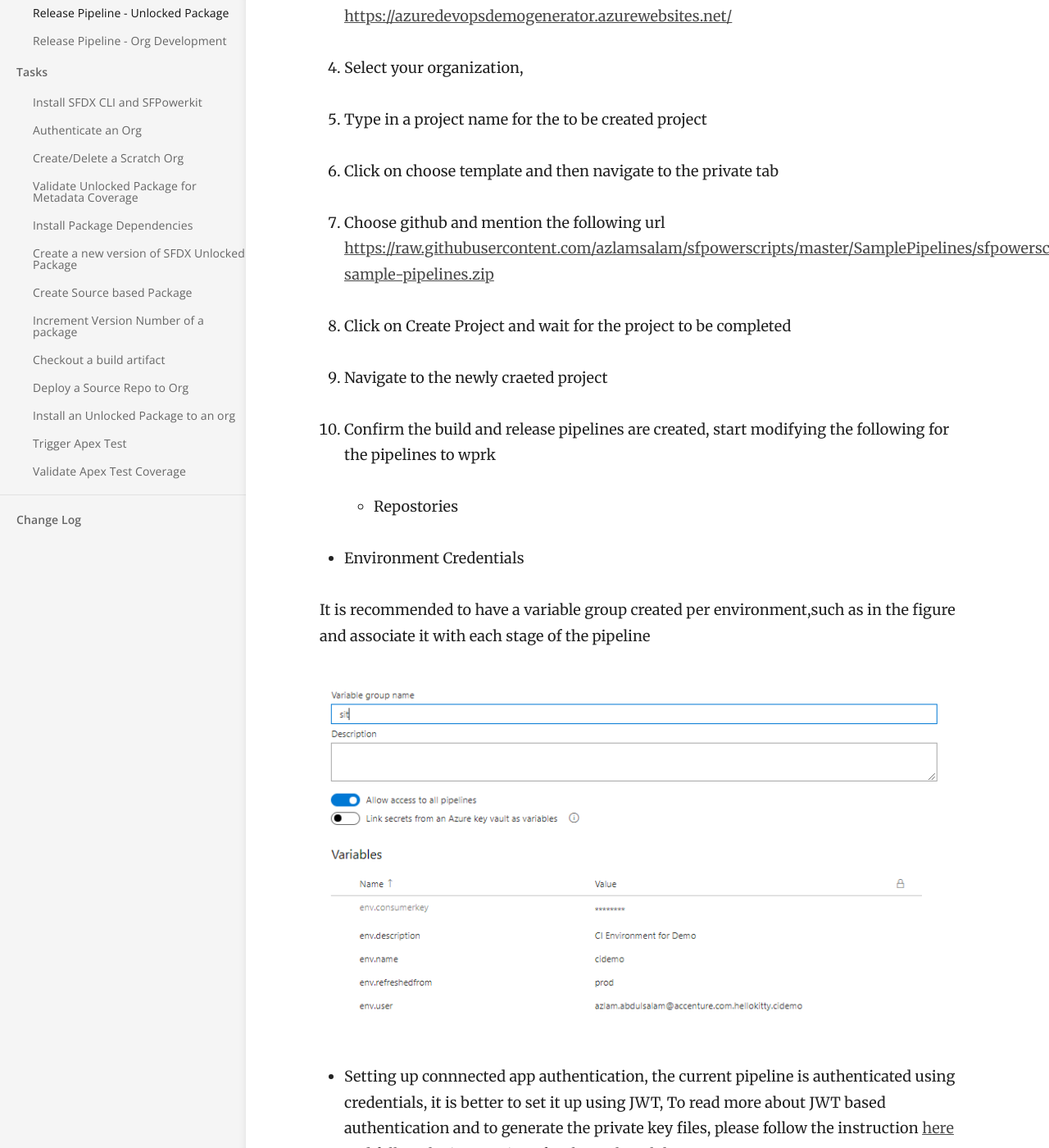
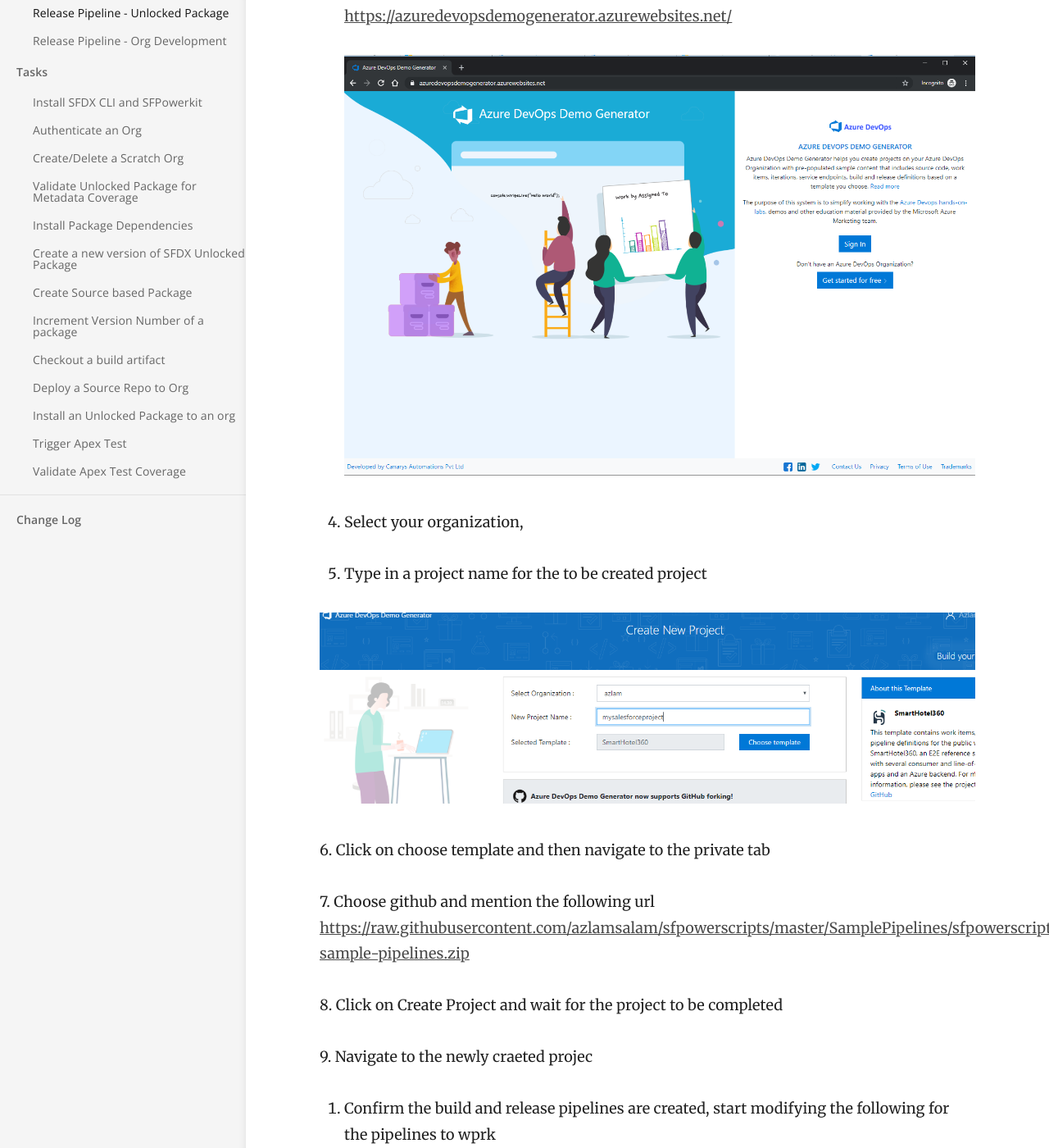
Before and after one commit to nbatterham/sfpowerscripts-doc, a Jekyll site: the page built from _docs/GettingStarted/Gettign Started.md, in a window 1280 px wide and 1400 px high, scrolled down 440 px. Shown: the whole window at 82% size. Built offline with Jekyll 4.4.1, drawn with Linux system fonts in a browser that asks for light colours.

Commit message:
Updated '_docs/GettingStarted/Gettign Started.md' via CloudCannon

```diff
--- a/_docs/GettingStarted/Gettign Started.md
+++ b/_docs/GettingStarted/Gettign Started.md
@@ -8,29 +8,32 @@ Here is how to get started with SFPowerscripts the easiest way utilizing
 
 1. Sign into your Azure Pipelines Account. If you are not an Azure Pipelines customer, it is quite easy to get one going. Follow the links [here](https://azure.microsoft.com/en-au/services/devops/)
 
-2. Install  the sfpowerscripts extension into your Azure Pipelines org from [here](https://marketplace.visualstudio.com/items?itemName=AzlamSalam.sfpowerscripts)
+2. Install the sfpowerscripts extension into your Azure Pipelines org from [here](https://marketplace.visualstudio.com/items?itemName=AzlamSalam.sfpowerscripts)
 
-3. Navigate to Azure Devops Demo Generator  at [https://azuredevopsdemogenerator.azurewebsites.net/](https://azuredevopsdemogenerator.azurewebsites.net/)
+3. Navigate to Azure Devops Demo Generator at [https://azuredevopsdemogenerator.azurewebsites.net/](https://azuredevopsdemogenerator.azurewebsites.net/)<br><br>![](/images/Azure Devops Demo generator.png){: width="1443" height="962"}
 
 4. Select your organization,
 
 5. Type in a project name for the to be created project
 
-6. Click on choose template and then navigate to the private tab
+![](/images/create new project.png){: width="1323" height="386"}
 
-7.  Choose github and mention the following url [https://raw.githubusercontent.com/azlamsalam/sfpowerscripts/master/SamplePipelines/sfpowerscripts-sample-pipelines.zip](https://raw.githubusercontent.com/azlamsalam/sfpowerscripts/master/SamplePipelines/sfpowerscripts-sample-pipelines.zip)
+6\. Click on choose template and then navigate to the private tab
 
-8.  Click on Create Project and wait for the project to be completed
+7\. Choose github and mention the following url [https://raw.githubusercontent.com/azlamsalam/sfpowerscripts/master/SamplePipelines/sfpowerscripts-sample-pipelines.zip](https://raw.githubusercontent.com/azlamsalam/sfpowerscripts/master/SamplePipelines/sfpowerscripts-sample-pipelines.zip)
 
-9. Navigate to the newly craeted project
+8\. Click on Create Project and wait for the project to be completed
 
-10. Confirm the build and release pipelines are created,  start modifying the following for the pipelines to wprk
- - Repostories
+9\. Navigate to the newly craeted projec
 
- - Environment Credentials
+1. Confirm the build and release pipelines are created, start modifying the following for the pipelines to wprk
+
+   * Repostories
+
+* Environment Credentials
 
 It is recommended to have a variable group created per environment,such as in the figure and associate it with each stage of the pipeline
 
 ![](/images/variable_group_for_envs.png){: width="812" height="440"}
 
- - Setting up connnected app authentication, the current pipeline is authenticated  using credentials, it is better to set it up using JWT, To read more about JWT based authentication and to generate the private key files, please follow the instruction&nbsp;[here](https://developer.salesforce.com/docs/atlas.en-us.sfdx_dev.meta/sfdx_dev/sfdx_dev_auth_jwt_flow.htm) and follow the instructions for the auth task here
+* Setting up connnected app authentication, the current pipeline is authenticated using credentials, it is better to set it up using JWT, To read more about JWT based authentication and to generate the private key files, please follow the instruction&nbsp;[here](https://developer.salesforce.com/docs/atlas.en-us.sfdx_dev.meta/sfdx_dev/sfdx_dev_auth_jwt_flow.htm) and follow the instructions for the auth task here
```
